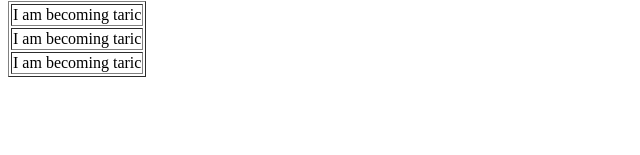
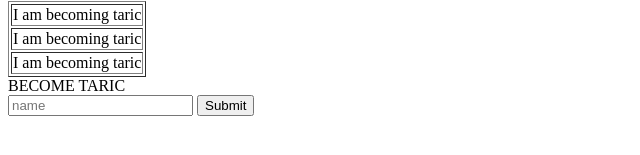
Before and after one commit to ryyden/ryyden.github.io, a plain HTML site: page index.html in a window 1280 px wide. Shown: the part 353-508 px from the top of the page, without its empty margins (0-640 px from the left). Drawn offline with Linux system fonts and the light colour scheme.

Commit message:
Update index.html

```diff
--- a/index.html
+++ b/index.html
@@ -6,7 +6,7 @@
     <body>
         <p>Hello World</p>
         <a href="https://www.youtube.com/watch?v=XHzpOc3BlqM&t=1s">Free sex</a>
-        <img src="https://pbs.twimg.com/media/F9YfuGXXsAAX3ma.jpg:large">
+        <img src="https://pbs.twimg.com/media/F9YfuGXXsAAX3ma.jpg:small">
         <table border="1">
             <tr>
                 <td>I am becoming taric</td>
@@ -18,5 +18,13 @@
                 <td>I am becoming taric</td>
             </tr>
         </table>
+        <div>
+            BECOME TARIC
+        </div>
+        <form action="index.html" method="GET">
+            <input type="text" name="name" placeholder="name">
+            <button type="submit">Submit</button>
+        </form>
+
     </body>
 </html>
```
